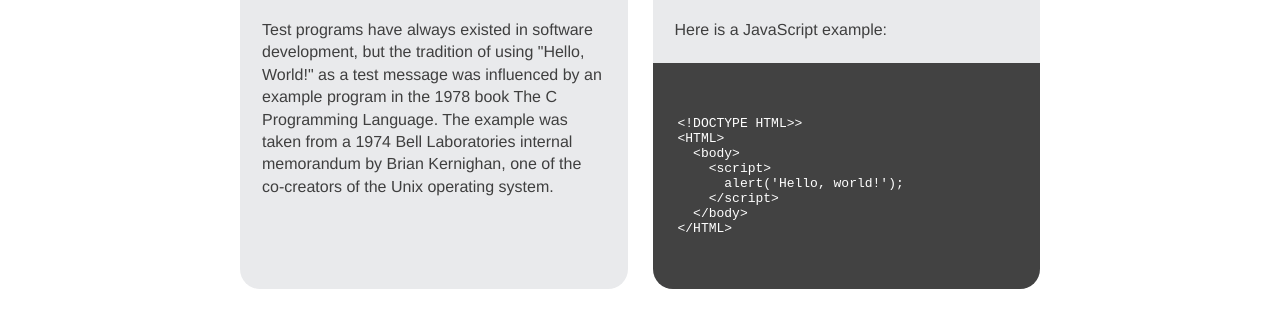
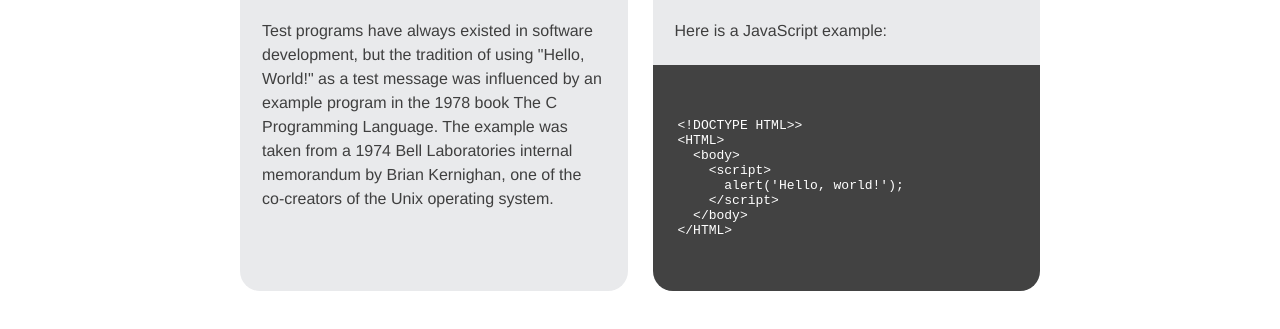
Before and after one commit to hayesse22/HelloWorld, a plain HTML site: page index.html in a window 1280 px wide. Shown: the part 479-808 px from the top of the page. Drawn offline with Linux system fonts and the light colour scheme.

Commit message:
another cleanup

```diff
--- a/screen.css
+++ b/screen.css
@@ -78,5 +78,5 @@ h2 {
 
 p {
     margin: 0;
-    line-height: 1.4em;
+    line-height: 1.5em;
 }
```
